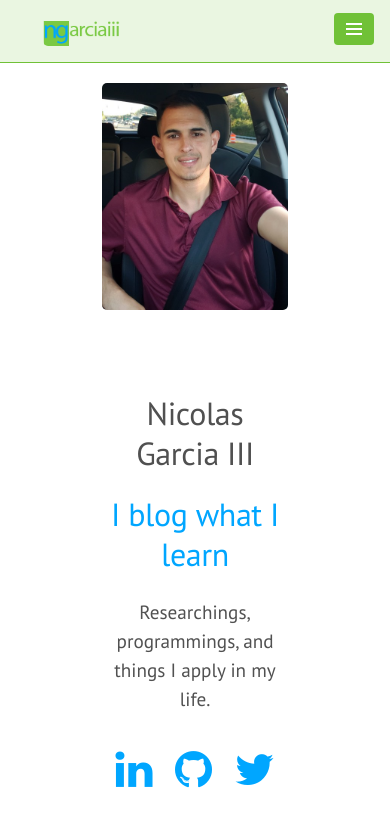
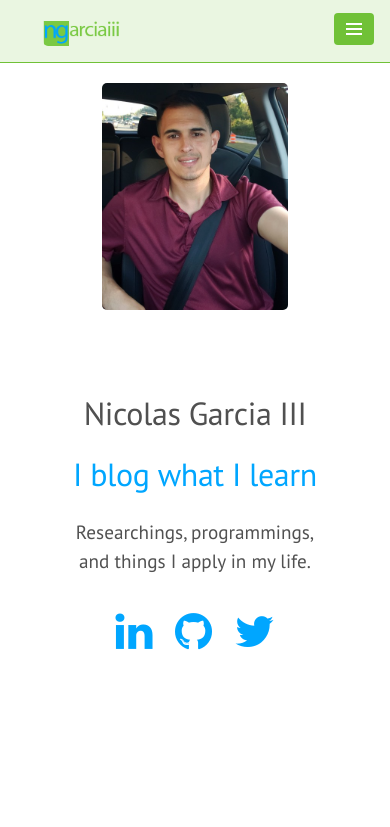
Before and after one commit to ngarciaiii/archived_blog, a Jekyll site: the page built from about.md, in a window 390 px wide. Shown: the top 827 px of the page. Built offline with Jekyll 4.4.1, drawn with Linux system fonts in a browser that asks for light colours; nearby versions of some CDN libraries; comment, search, counter and statistics services are not loaded.

Commit message:
fix colright

```diff
--- a/_scss/base/_poole.scss
+++ b/_scss/base/_poole.scss
@@ -508,7 +508,7 @@
   width: 52%;
   @media only screen and (max-width: 770px) {
     float: none;
-    width: 100;
+    width: 73%;
     text-align: center;
     margin: auto;
   }
@@ -562,12 +562,8 @@
   // margin-top: 15rem;
 
   .abt-icons {
-    // background: rgba($green, 0.15);
     display: inline-block;
     text-align: left;
-    // margin-top: 5rem;
-    // padding-right: 1rem;
-    // padding-left: 1rem;
     width: 100%;
     i {
       padding: .34rem;
@@ -576,10 +572,4 @@
       text-align: center;
     }
   }
-
-  // .about-short {
-  //   float:right;
-    // width: 43%;
-    // margin-top: -1.43rem;
-  // }
 }
--- a/about.md
+++ b/about.md
@@ -6,7 +6,7 @@
 <!-- <h3></h3> -->
 ![profpic](/public/img/profpic.jpeg){: .colright, .prof_pic }
 
-<div class= "about-short colright">
+<div class= "colright">
   <h1>Nicolas Garcia III</h1>
   <h1><a href="https://ngarciaiii.github.io/blog#">I blog what I learn</a></h1><h3></h3>
   <short-headline>Researchings, programmings, and things I apply in my life. <br><br/>
```
